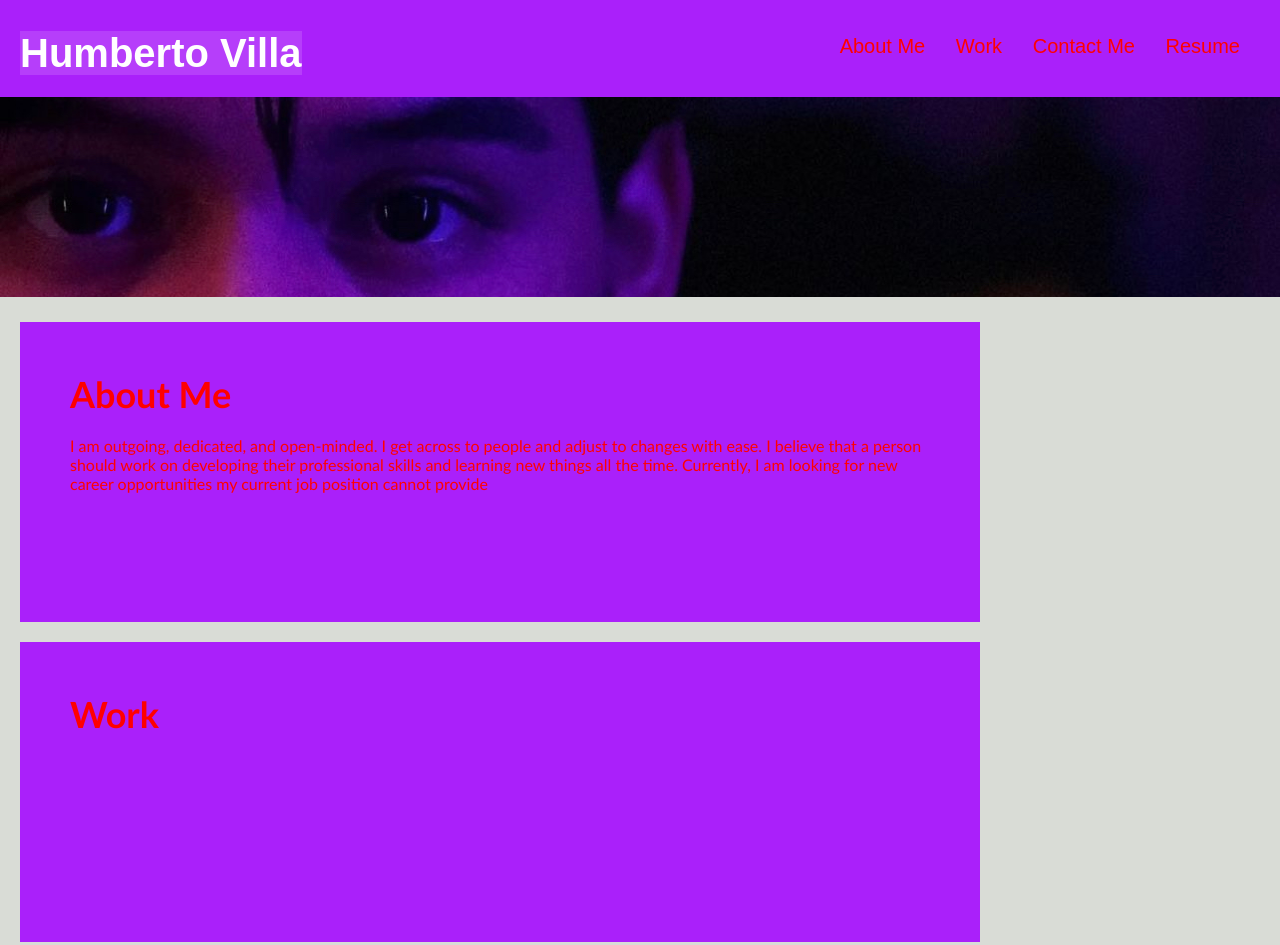
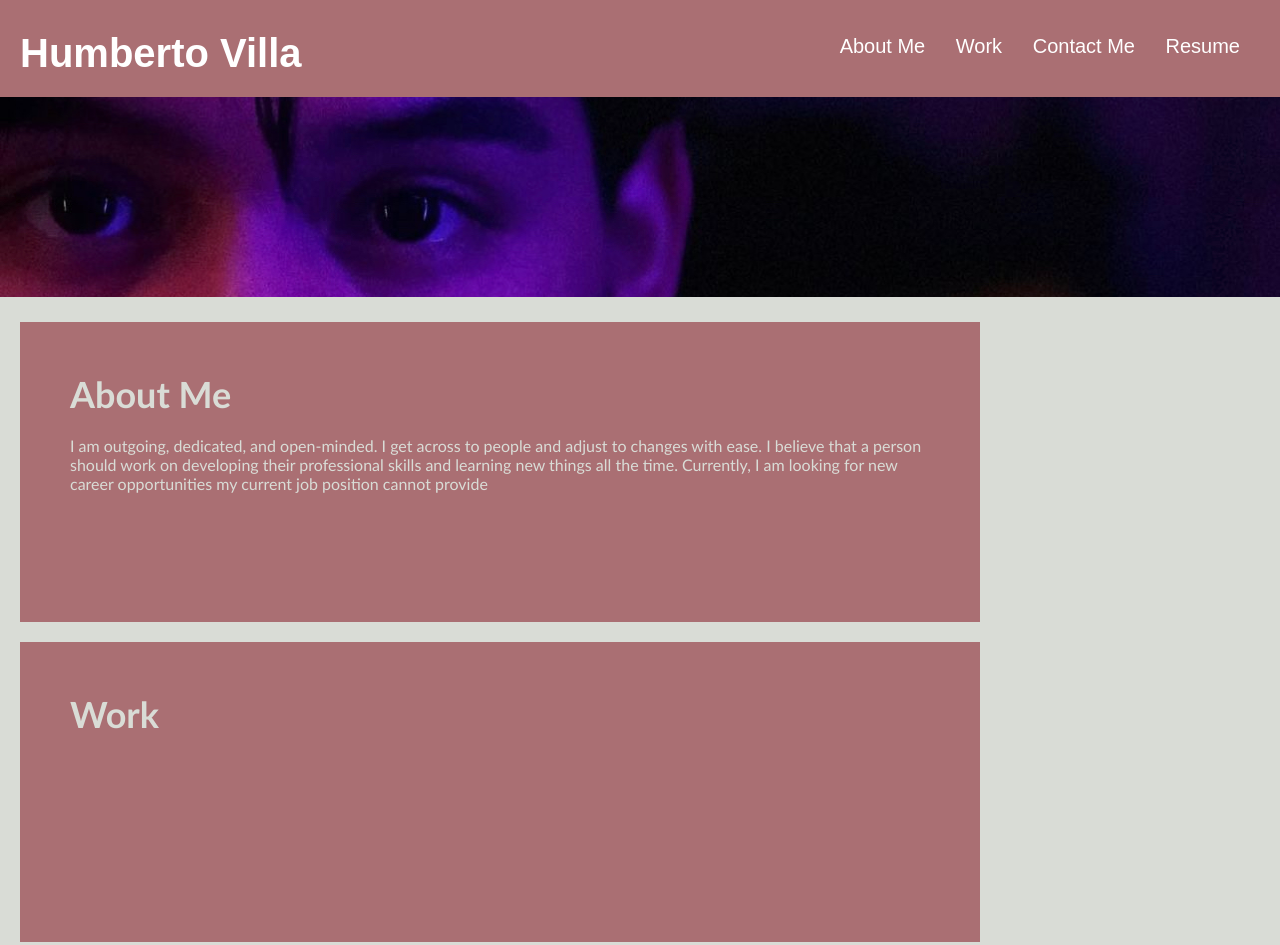
Before and after one commit to Humbertov374/my-totally-average-portfolio, a plain HTML site: page index.html in a window 1280 px wide. Shown: the top 945 px of the page. Drawn offline with Linux system fonts and the light colour scheme.

Commit message:
Changed Color Pallete

```diff
--- a/style.css
+++ b/style.css
@@ -7,7 +7,7 @@
 .seo {
     font-family: Arial, Helvetica, sans-serif;
     font-size: 40px;
-    background-color: rgba(255, 240, 245, 0.144);
+    background-color: rgba(170,111,115);
     background-size: 700px;
 
 }
@@ -20,8 +20,7 @@ body {
 header {
     padding: 20px;
     font-family: 'Trebuchet MS', 'Lucida Sans Unicode', 'Lucida Grande', 'Lucida Sans', Arial, sans-serif;
-    background-color: rgb(170, 32, 250);
-    color: rgb(170, 32, 250);
+    background-color: rgb(170,111,115);
 }
 
 header h1 {
@@ -45,7 +44,7 @@ header nav ul li {
 }
 
 a {
-    color: #ff0000;
+    color: #ffffff;
     text-decoration: none;
 }
 
@@ -86,12 +85,12 @@ p {
     width: 20%;
     height: 100%;
     font-family: 'Gill Sans', 'Gill Sans MT', Calibri, 'Trebuchet MS', sans-serif;
-    background-color: rgb(170, 32, 250);
+    background-color: rgb(170,111,115);
 }
 
 .benefit {
     margin-bottom: 32px;
-    color: #f30707;
+    color:#d9dcd6;
 }
 
 
@@ -113,15 +112,9 @@ p {
     padding: 50px;
     height: 300px;
     font-family: 'Gill Sans', 'Gill Sans MT', Calibri, 'Trebuchet MS', sans-serif;
-    background-color: rgb(170, 32, 250);
-    color: #ff0000;
+    background-color: rgb(170,111,115);
+    color:#d9dcd6;
 }
-
-
-.banana img {
-    max-height: 200px;
-}
-
 
 .banana h2 {
     margin-bottom: 20px;
```
